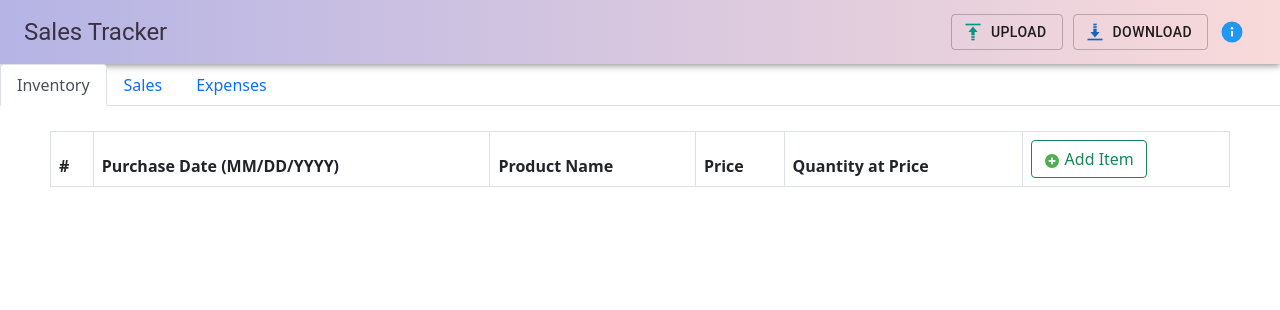
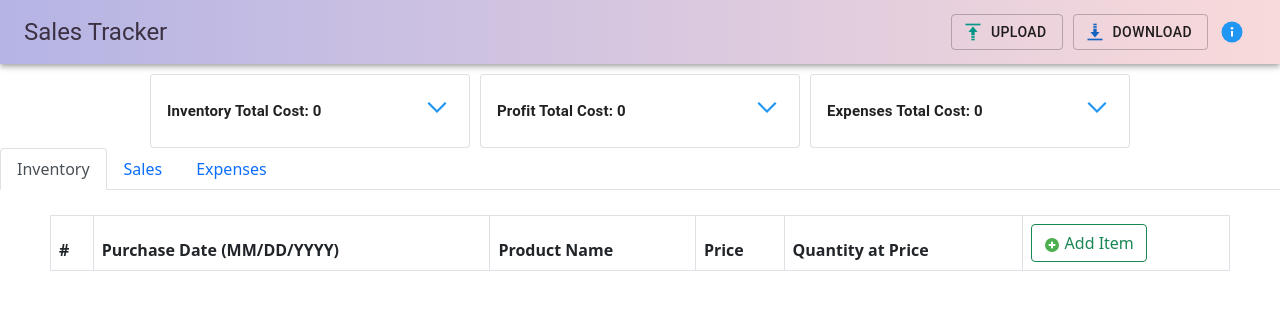
Before and after one commit to Jeffligit/sales-tracker, a React (Create React App) app: page / in a window 1280 px wide. Shown: the top 310 px of the page. Built offline with nearby package versions, Linux system fonts and the light colour scheme.

Commit message:
fixed uploading bug, added general summing info

```diff
--- a/package.json
+++ b/package.json
@@ -4,6 +4,7 @@
   "private": true,
   "dependencies": {
     "@material-ui/core": "^4.11.4",
+    "@mui/styles": "^5.0.0",
     "@testing-library/jest-dom": "^5.12.0",
     "@testing-library/react": "^11.2.7",
     "@testing-library/user-event": "^12.8.3",
--- a/src/Main.js
+++ b/src/Main.js
@@ -6,6 +6,7 @@ import Sales from './components/Tabs/Sales'
 import Expense from './components/Tabs/Expense'
 import TopBar from './components/TopBar'
 import Dialog from './components/Dialog'
+import InventorySalesExpenseInfo from './components/InventorySalesExpenseInfo'
 
 
 
@@ -20,12 +21,18 @@ export default function Main() {
     const [inventory, setInventory] = useState(inventoryHeader)
     const [sales, setSales] = useState(salesHeader)
     const [expenses, setExpenses] = useState(expensesHeader)
-
-
+    // used to rerender when uploading a csv
+    const [uploaded, setUploaded] = useState(false)
     const [openInfo, setOpenInfo] = useState(false)
 
+    //const [inventoryTotal, setInventoryTotal] = useState(0)
+
+    const [inventoryTotal, setInventoryTotal] = useState(0)
+    const [profitTotal, setProfitTotal] = useState(0)
+    const [expenseTotal, setExpenseTotal] = useState(0)
     // Inventory useEffect (if inventory changes)
     useEffect(() => {
+
     }, [inventory])
 
     // Sales useEffect (if sales changes)
@@ -34,9 +41,26 @@ export default function Main() {
 
     // Expenses useEffect (if expenses changes)
     useEffect(() => {
-        console.log(expenses)
     }, [expenses])
 
+
+    useEffect(() => {
+        var total = 0
+        for (let i = 1; i < inventory.length; i++) {
+            total += parseFloat(inventory[i][3]) * parseInt(inventory[i][4])
+        }
+        setInventoryTotal(total)
+        total = 0
+        for (let i = 1; i < sales.length; i++) {
+            total += parseFloat(sales[i][7])
+        }
+        setProfitTotal(total)
+        total = 0
+        for (let i = 1; i < inventory.length; i++) {
+            total += parseFloat(expenses[i][3]) * parseInt(expenses[i][4])
+        }
+        setExpenseTotal(total)
+    }, [uploaded, inventory, sales, expenses])
 
     /*
         Description: Handle switching tabs
@@ -326,6 +350,8 @@ export default function Main() {
 
         if (isInventory) {
             setInventory(newList)
+            let total = inventoryTotal + price * quantity
+            setInventoryTotal(total)
         } else {
             setExpenses(newList)
         }
@@ -596,7 +622,7 @@ export default function Main() {
     function readDataCSV(csvFile) {
         const reader = new FileReader()
 
-        reader.onload = async function() {
+        reader.onload = function() {
             // process the content
             var newInventory = inventoryHeader;
             var newSales = salesHeader;
@@ -623,9 +649,11 @@ export default function Main() {
             setInventory(newInventory)
             setSales(newSales)
             setExpenses(newExpenses)
+            setUploaded(true)
         }
         reader.readAsText(csvFile)
     }
+
 
     function handleInfoOpen() {
         setOpenInfo(true)
@@ -636,8 +664,13 @@ export default function Main() {
     }
 
     return (
-        <div>
+        <div >
             <TopBar infoOpen={handleInfoOpen} data={createDataCSV} read={readDataCSV}/>
+            <InventorySalesExpenseInfo
+                inventoryTotal={inventoryTotal}
+                profitTotal={profitTotal}
+                expenseTotal={expenseTotal}
+            />
             <Tabs
                 id='tabs'
                 activeKey={tab}
--- a/src/components/ContentTable.js
+++ b/src/components/ContentTable.js
@@ -1,4 +1,4 @@
-import React from 'react'
+import React, { useEffect, useState } from 'react'
 import Table from 'react-bootstrap/Table'
 import { makeStyles } from '@material-ui/core'
 
@@ -14,6 +14,12 @@ export default function ContentTable(props) {
 
     const classes = useStyles()
 
+    const [body, setBody] = useState(props.body)
+
+    useEffect(() => {
+        setBody(props.body)
+    }, [props.body])
+
     return (
         <div className={classes.root}>
             <Table striped bordered hover >
@@ -23,7 +29,7 @@ export default function ContentTable(props) {
                     </tr>
                 </thead>
                 <tbody>
-                    {props.body}
+                    {body}
                 </tbody>
             </Table>
         </div>
--- /dev/null
+++ b/src/components/InfoCard.js
@@ -0,0 +1,37 @@
+import { Card, CardContent, Collapse, Typography, IconButton, CardHeader } from '@material-ui/core'
+import React, { useState } from 'react'
+import { FcExpand, FcCollapse } from 'react-icons/fc'
+
+
+
+export default function InfoCard(props) {
+    const [expanded, setExpanded] = useState(false)
+
+    function handleExpandClick() {
+        setExpanded(!expanded)
+    }
+
+    return (
+
+        <Card variant='outlined'>
+            <CardHeader
+                title={
+                    <Typography style={{ fontSize: 15, fontWeight: 'bold' }}>
+                        {props.title}
+                    </Typography>
+                }
+                action={
+                    <IconButton onClick={handleExpandClick}>
+                        {expanded ? <FcCollapse /> : <FcExpand />}
+                    </IconButton>
+                }
+
+            />
+            <Collapse in={expanded} timeout="auto" unmountOnExit>
+                <CardContent>
+                    {props.content}
+                </CardContent>
+            </Collapse>
+        </Card>
+    )
+}
--- /dev/null
+++ b/src/components/InventorySalesExpenseInfo.js
@@ -0,0 +1,59 @@
+import { Grid, makeStyles } from '@material-ui/core'
+import React, { useEffect, useState } from 'react'
+import InfoCard from './InfoCard'
+
+const useStyle = makeStyles((theme) => ({
+    infoCard: {
+        marginLeft: '10px',
+        marginRight: '10px',
+        marginTop: '10px'
+    },
+    infoCardLeft: {
+        marginLeft: 'auto',
+        marginTop: '10px'
+    },
+    infoCardRight: {
+        marginRight: 'auto',
+        marginTop: '10px'
+    }
+}))
+
+
+export default function InventorySalesExpenseInfo(props) {
+
+    const classes = useStyle()
+
+    const [inventoryTitle, setInventoryTitle]= useState(`Inventory Total Cost: ${props.inventoryTotal}`)
+    const [profitTitle, setProfitTitle]= useState(`Profit Total Cost: ${props.profitTotal}`)
+    const [expenseTitle, setExpensesTitle]= useState(`Expenses Total Cost: ${props.expenseTotal}`)
+
+    useEffect(() => {
+        setInventoryTitle(`Inventory Total Cost: ${props.inventoryTotal}`)
+    }, [props.inventoryTotal])
+
+    useEffect(() => {
+        setProfitTitle(`Profit Total Cost: ${props.profitTotal}`)
+    }, [props.profitTotal])
+
+    useEffect(() => {
+        setExpensesTitle(`Expenses Total Cost: ${props.expenseTotal}`)
+    }, [props.expenseTotal])
+
+    return (
+        <div>
+            <Grid container style={{ display: 'flex', width: '100%', margin: 'auto' }}>
+                <Grid item className={classes.infoCardLeft} md={3} sm={3} xs={3}>
+                    <InfoCard title={inventoryTitle} content={props.firstCardBody}/>
+                </Grid>
+                <Grid item className={classes.infoCard} md={3} sm={3} xs={3}>
+                    <InfoCard title={profitTitle} content={props.secondCardBody}/>
+                </Grid>
+                <Grid item className={classes.infoCardRight} md={3} sm={3} xs={3}>
+                    <InfoCard title={expenseTitle} content={props.thirdCardBody}/>
+                </Grid>
+
+            </Grid>
+
+        </div>
+    )
+}
--- a/src/components/TopBar.js
+++ b/src/components/TopBar.js
@@ -46,11 +46,7 @@ export default function TopBar(props) {
         element.accept = ".csv"
         element.onchange = (evt) => {props.read(evt.target.files[0])}
         element.click()
-        console.log('uploading')
     }
-
-
-
 
     return (
         <div className={classes.grow}>
--- a/src/index.js
+++ b/src/index.js
@@ -5,9 +5,9 @@ import Main from './Main'
 import reportWebVitals from './reportWebVitals';
 // import 'bootstrap/dist/css/bootstrap.min.css';
 ReactDOM.render(
-  <React.StrictMode>
+
     <Main />
-  </React.StrictMode>,
+  ,
   document.getElementById('root')
 );
 
```
Also changed, not shown: src/components/Tabs/Inventory.js (line endings or trailing spaces), 1 other file (tests, documents, lock files or other folders).
